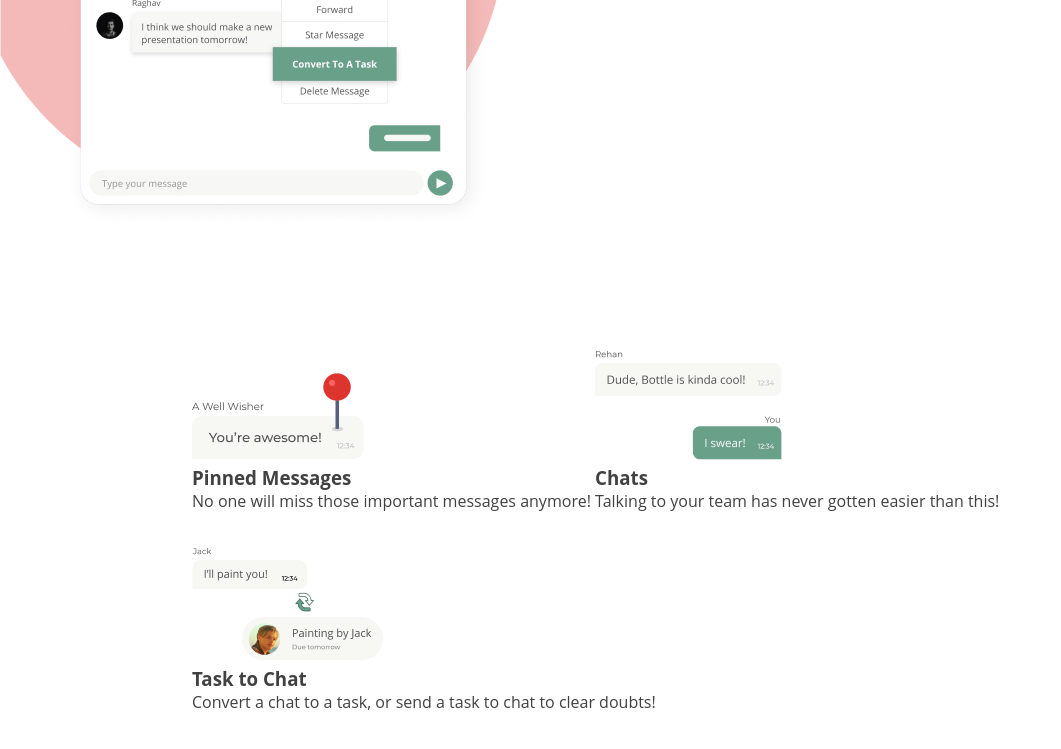
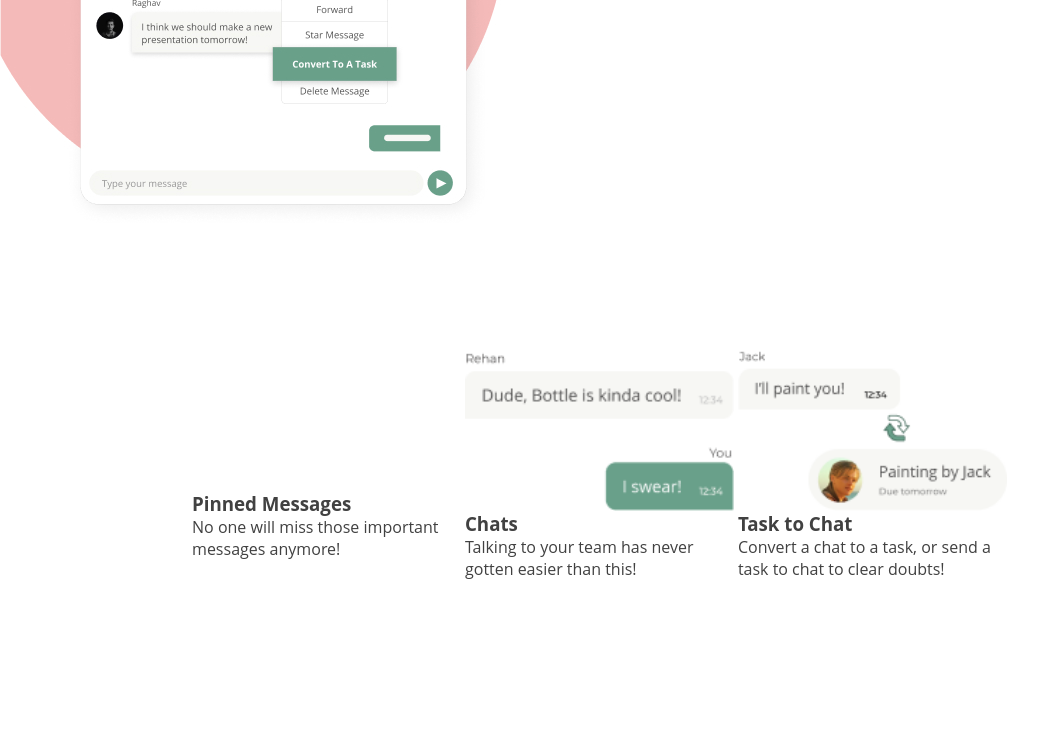
Before and after one commit to Sehja/Bottle, a website: page index.html in a window 1280 px wide. Shown: the part 2268-3017 px from the top of the page, without its empty margins (0-1061 px from the left). Drawn offline with nearby package versions, Linux system fonts and the light colour scheme.

Commit message:
dotes easy-top

```diff
--- a/index.html
+++ b/index.html
@@ -97,7 +97,7 @@
                 <div class="container">
                     <div class="wrapper">
                         <div class="easy__item item-1">
-                            <img src="/images/element__image.png" alt="pic">
+                            <!-- <img src="/images/element__image.png" alt="pic"> -->
                             <h3 class="easy__title">Pinned Messages</h3>
                             <p class="easy__descr">No one will miss those important messages anymore!</p>
                         </div>
--- a/sass/_easy.scss
+++ b/sass/_easy.scss
@@ -2,7 +2,7 @@
     padding-bottom: 18.5rem;
 
     &__top {
-        background-image: url(/images/collaboration__image.jpg);
+        background-image: url(../images/collaboration__image.jpg);
         background-repeat: no-repeat;
         background-position: top left;
         padding-bottom: 16rem;
@@ -32,6 +32,13 @@
     }
 
     &__item {
-        display: inline-block;
+        display: inline-flex;
+        width: 30%;
+        flex-direction: column;
+        justify-content: space-between;
+    }
+
+    &__item-1 {
+        background-image: url(../images/element__image.png);
     }
 }
```
Also changed, not shown: css/style.css.
